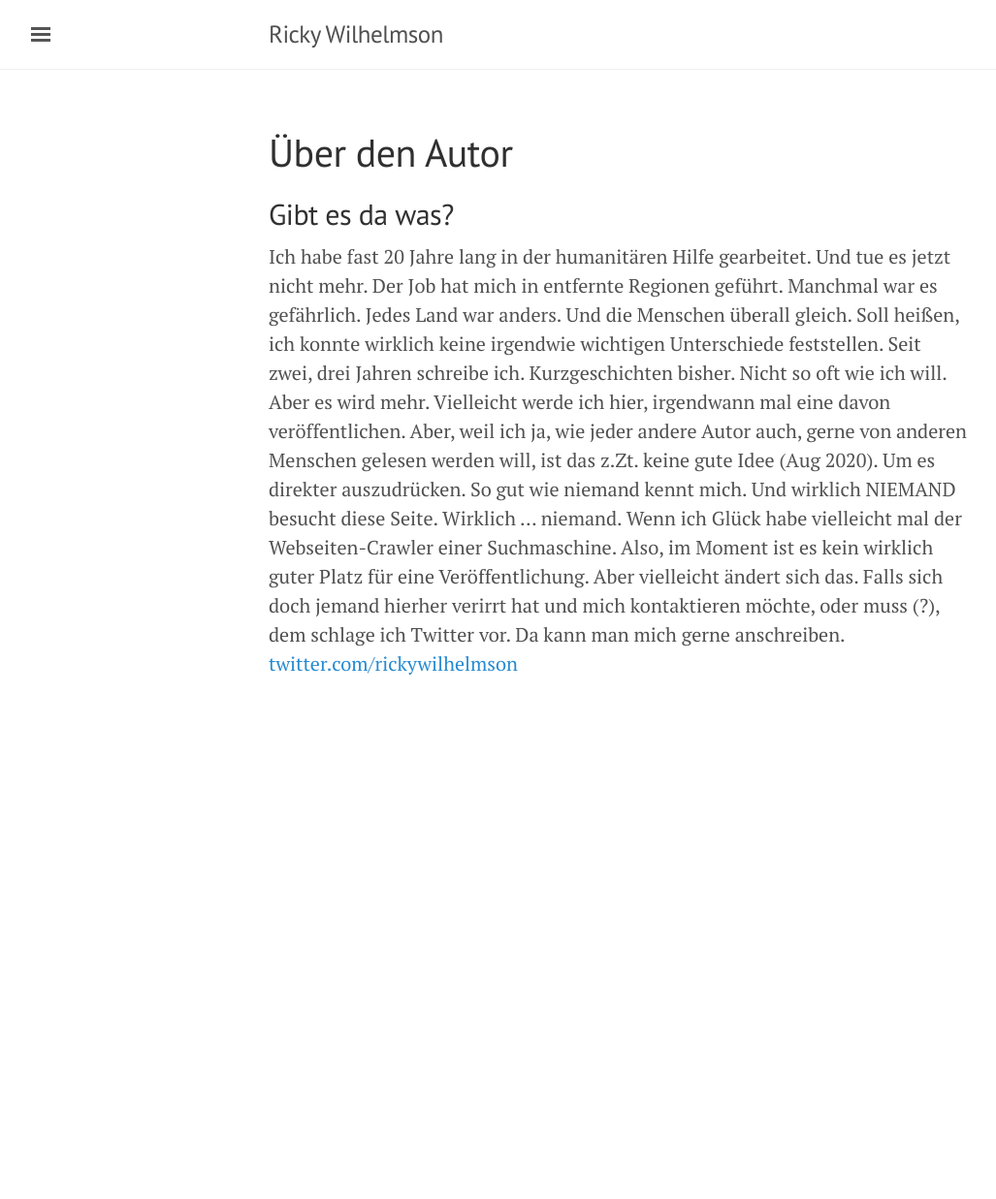
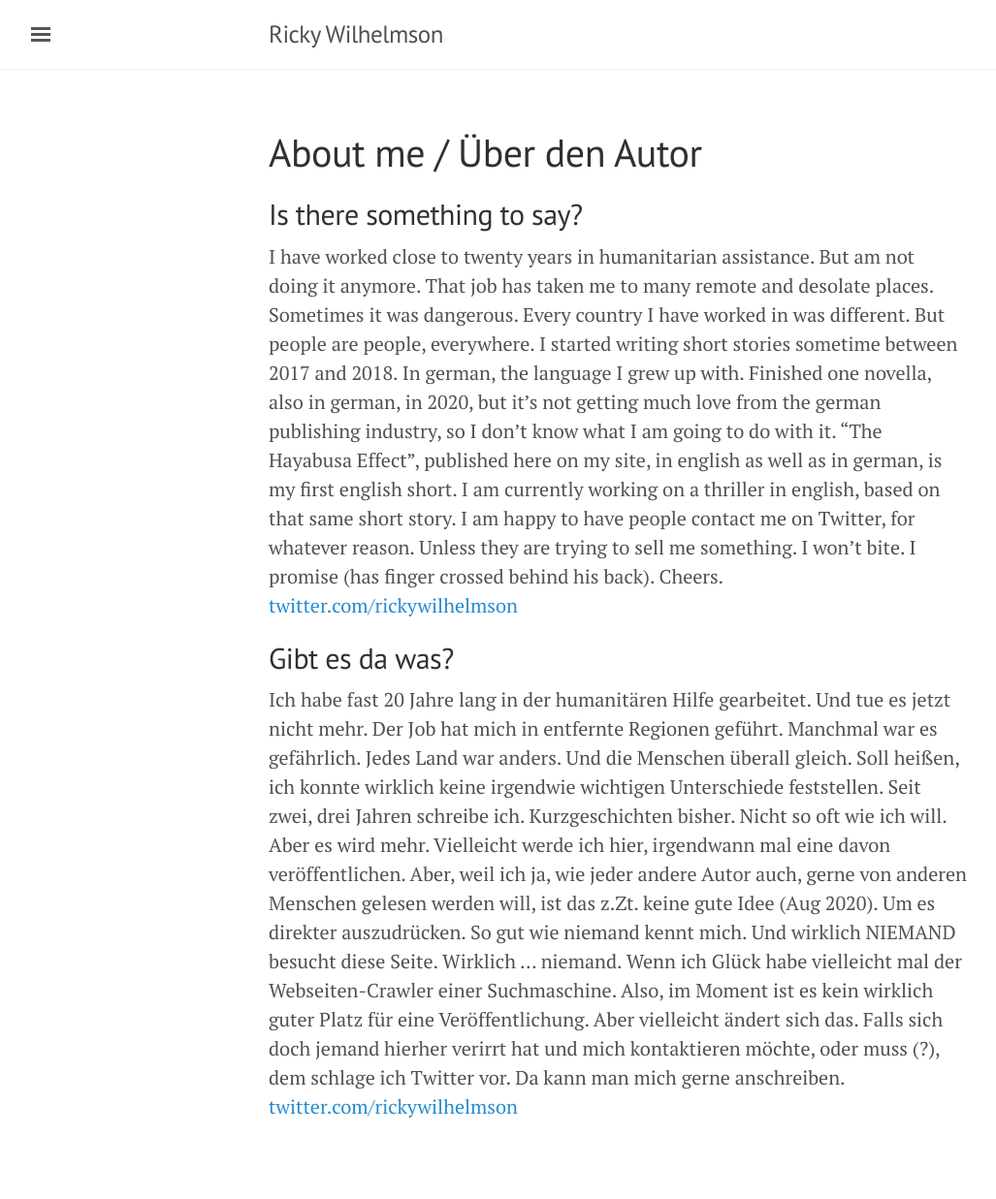
Before and after one commit to SOSTaler/sostaler.github.io, a Jekyll site: the page built from about.md, in a window 1280 px wide. Shown: the whole page at 97% size, without its empty margins (3-1030 px from the left). Built offline with Jekyll 4.4.1, drawn with Linux system fonts in a browser that asks for light colours; comment, search, counter and statistics services are not loaded; before the commit the page ends 900 px from its top, so only the background shows below that.

Commit message:
Update about.md

```diff
--- a/about.md
+++ b/about.md
@@ -1,8 +1,10 @@
 ---
 layout: page
-title: Über den Autor
+title: About me / Über den Autor
 ---
+## Is there something to say?
 
+I have worked close to twenty years in humanitarian assistance. But am not doing it anymore. That job has taken me to many remote and desolate places. Sometimes it was dangerous. Every country I have worked in was different. But people are people, everywhere. I started writing short stories sometime between 2017 and 2018. In german, the language I grew up with. Finished one novella, also in german, in 2020, but it's not getting much love from the german publishing industry, so I don't know what I am going to do with it. "The Hayabusa Effect", published here on my site, in english as well as in german, is my first english short. I am currently working on a thriller in english, based on that same short story. I am happy to have people contact me on Twitter, for whatever reason. Unless they are trying to sell me something. I won't bite. I promise (has finger crossed behind his back). Cheers.  [twitter.com/rickywilhelmson](https://twitter.com/rickywilhelmson)
 
 ## Gibt es da was?
 
```
